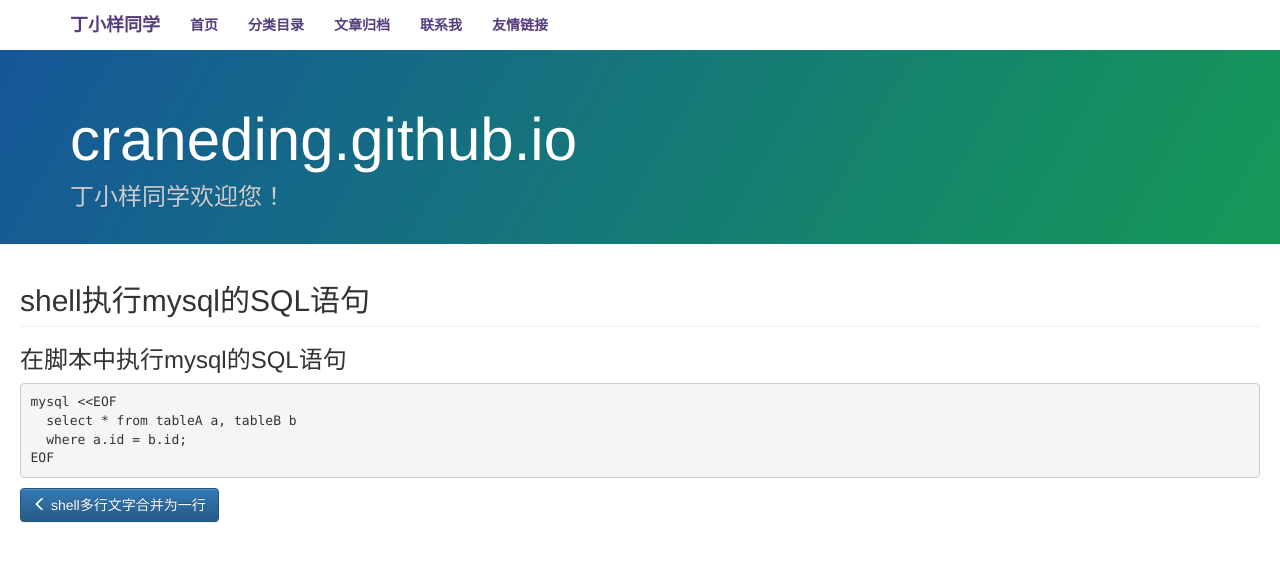
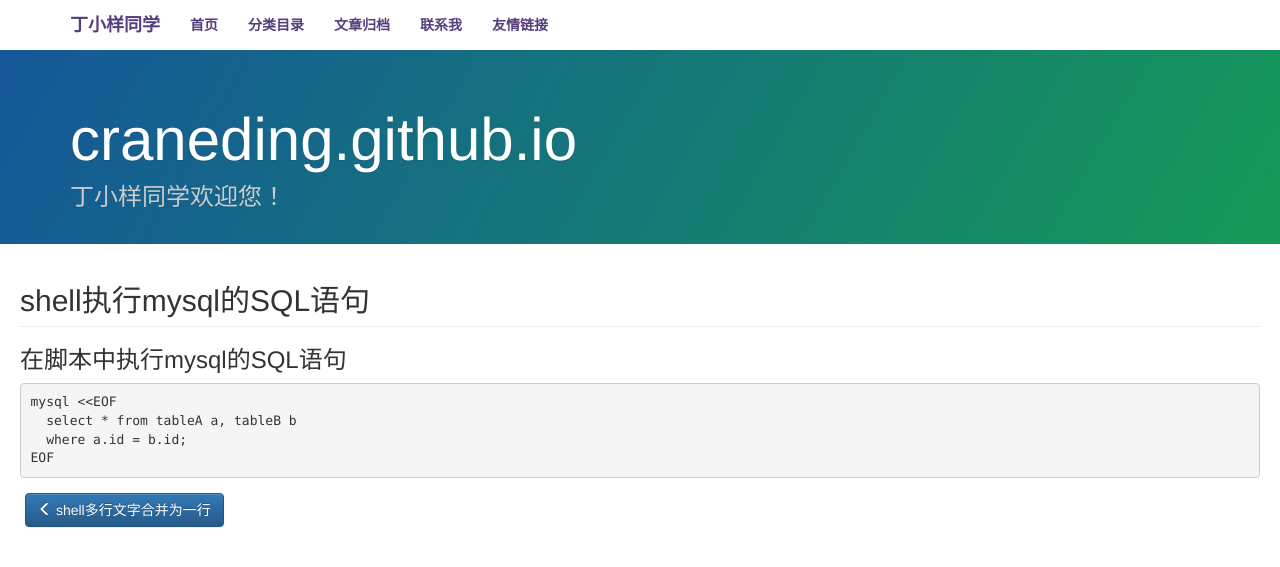
Before and after one commit to chihuan/craneding.github.io, a Jekyll site: the page built from _posts/blogs/2014-12-31-shellmysql.md, in a window 1280 px wide. Shown: the top 567 px of the page. Built offline with Jekyll 4.4.1, drawn with Linux system fonts in a browser that asks for light colours; nearby versions of some CDN libraries; comment, search, counter and statistics services are not loaded.

Commit message:
Update post.html

```diff
--- a/_layouts/post.html
+++ b/_layouts/post.html
@@ -9,7 +9,7 @@ pdescription:     没错，这满满都是技术类的文章。把自己看到
         <h2 class="page-header" id="download">{{ page.title }}</h2>
         {{ content }}
 
-        <div>
+        <div style="padding: 5px; margin: 10px 0px; height: 35px;">
             <div class="pull-left">
                 {% if page.previous %}
                 <a href="{{ page.previous.url }}" title="{{ page.previous.title | truncatewords:5 }}">
```
